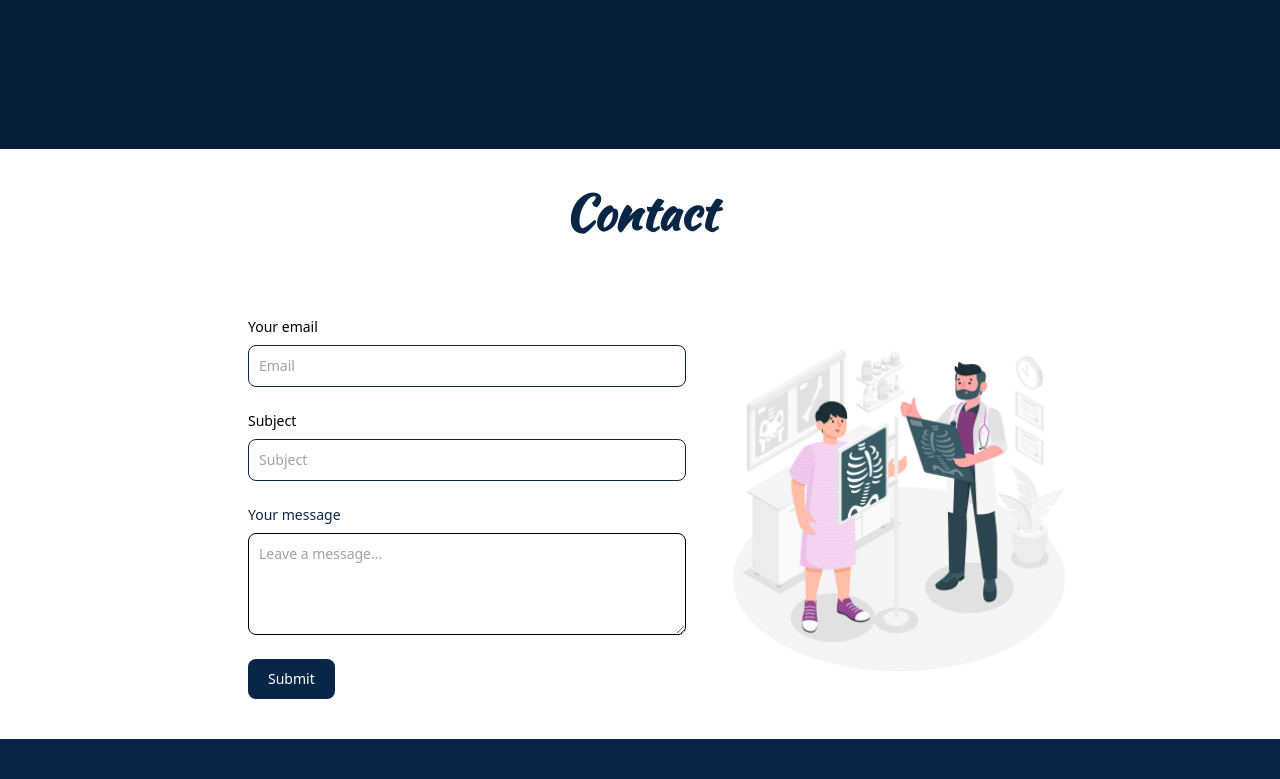
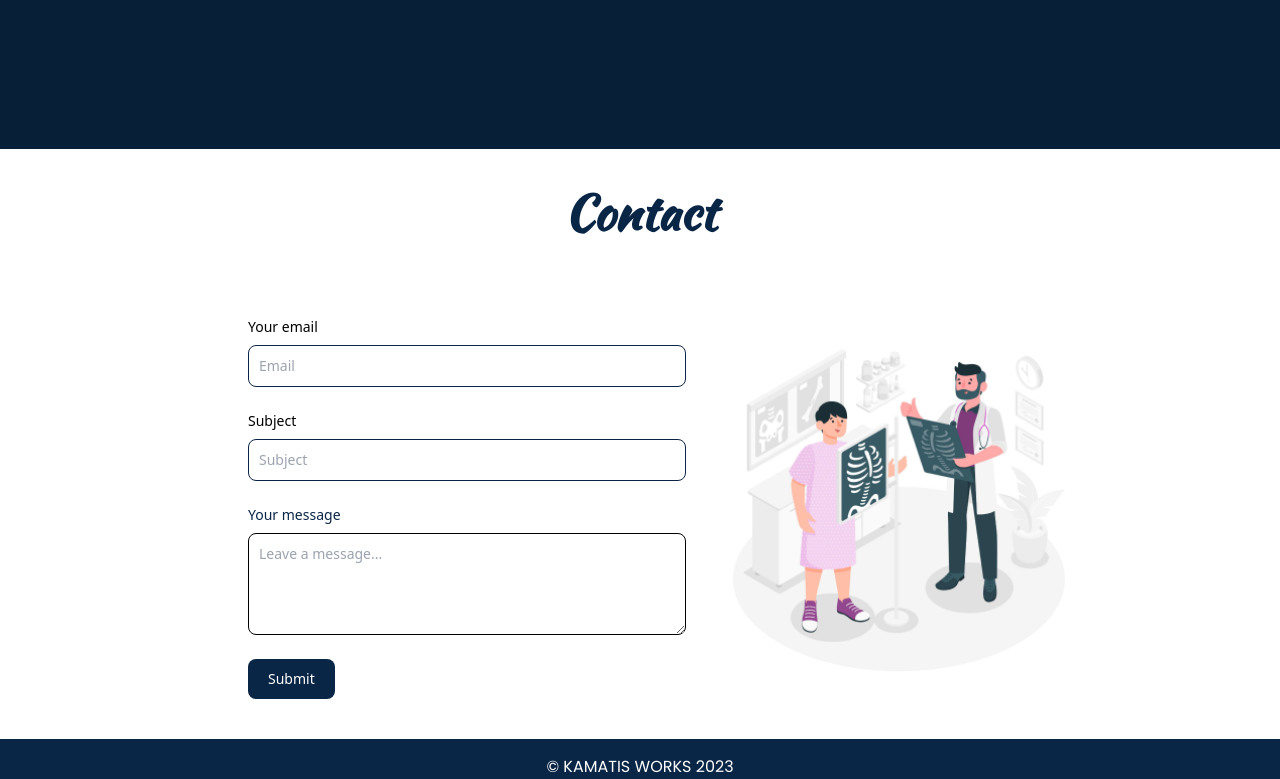
Before and after one commit to Blxier/Zyldx, a website: page index.html in a window 1280 px wide. Shown: the part 1062-1841 px from the top of the page. Before the commit the page ends 1801 px from the top, so only its background shows below. Drawn offline with nearby package versions, Linux system fonts and the light colour scheme.

Commit message:
footer added

```diff
--- a/index.html
+++ b/index.html
@@ -123,6 +123,12 @@
 
         </div>
     </section>
+
+    <footer class="text-white items-center justify-center mt-4">
+        <h2 class="text-center font-Poppins"> &copy; KAMATIS WORKS 2023</h2>
+    </footer>
+
+
     <script type="module" src="https://unpkg.com/ionicons@5.5.2/dist/ionicons/ionicons.esm.js"></script>
     <script nomodule src="https://unpkg.com/ionicons@5.5.2/dist/ionicons/ionicons.js"></script>
     <script src="progs.js"></script>
```
Also changed, not shown: output.css.
